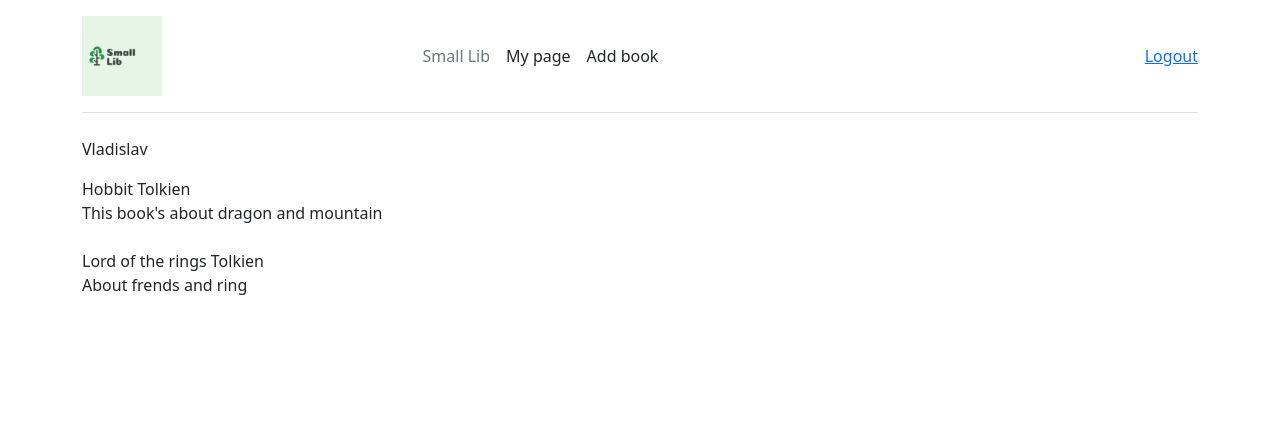
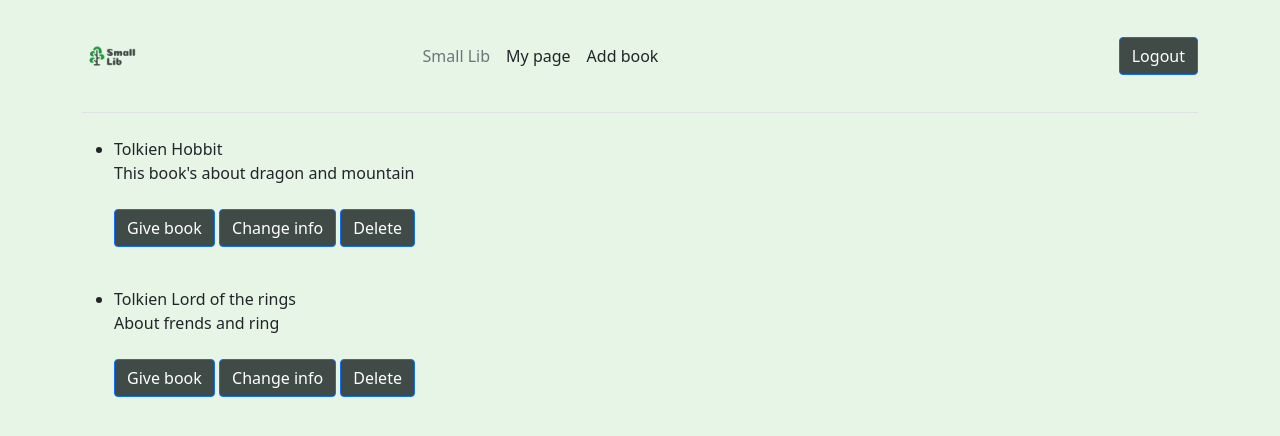
Before and after one commit to vladibuyanov/small_lib, a Flask app: page /1 in a window 1280 px wide. Shown: the top 436 px of the page. Run offline with Flask 2, Linux system fonts and the light colour scheme; a user stored in the database is signed in; data comes from the database, SQL or seed files in the repository; both versions use the stored data as it was after the commit.

Commit message:
Ver. 22/04

```diff
--- a/main.py
+++ b/main.py
@@ -46,20 +46,22 @@ def load_user(user_id):
 
 
 # Variables
-books_res = db.session.query(Books).all()
 user_res = db.session.query(User).all()
 # all_res = db.session.query(User, Books).join(Books, User.id == Books.user_id).all()
+# books_res = db.session.query(Books).all()
 
 
 # Main page
 @app.route('/', methods=['GET', 'POST'])
 def index():
+    books_res = db.session.query(Books).all()
     return render_template('index.html', user_res=user_res, books_res=books_res)
 
 
 # Users dynamic page
 @app.route('/<int:page_id>')
 def user(page_id):
+    books_res = db.session.query(Books).all()
     return render_template('page_id.html', user_res=user_res[page_id - 1], books_res=books_res)
 
 
@@ -83,6 +85,55 @@ def add():
         return redirect(url_for('index'))
     else:
         return render_template('add.html')
+
+
+# Change book info
+@app.route('/change_book_info/<int:book_page_id>', methods=['GET', 'POST'])
+@login_required
+def change_book_info(book_page_id):
+    book_for_change = Books.query.filter_by(id=book_page_id).all()[0]
+    if request.method == 'POST':
+        book_for_change.book = request.form['book']
+        book_for_change.author = request.form['author']
+        book_for_change.about = request.form['about']
+        try:
+            db.session.commit()
+            return redirect(url_for('index'))
+        except:
+            db.session.rollback()
+            return redirect(url_for('index'))
+    return render_template('change_book_info.html', book_for_change=book_for_change)
+
+
+# Give book
+@app.route('/give_book/<int:book_page_id>', methods=['GET', 'POST'])
+@login_required
+def give_book(book_page_id):
+    book_for_give = Books.query.filter_by(id=book_page_id).all()[0]
+    if request.method == 'POST':
+        email_to_give = request.form['give_book_to_email']
+        book_for_give.user_id = User.query.filter_by(email=email_to_give).all()[0].id
+        try:
+            db.session.commit()
+            return redirect(url_for('index'))
+        except:
+            db.session.rollback()
+            return redirect(url_for('index'))
+    return render_template('give_book.html')
+
+
+# Delete book
+@app.route('/del/<int:book_page_id>')
+@login_required
+def delete_book(book_page_id):
+    book_for_delete = Books.query.filter_by(id=book_page_id).all()[0]
+    try:
+        db.session.delete(book_for_delete)
+        db.session.commit()
+        return redirect(url_for('index'))
+    except:
+        db.session.rollback()
+        return redirect(url_for('index'))
 
 
 # Registration page
--- a/templates/add.html
+++ b/templates/add.html
@@ -10,7 +10,7 @@
                 {% for msg in get_flashed_messages(True) %}
                     <div class="flash">{{ msg[1] }}</div> <br>
                 {% endfor %}
-                <button class="btn btn-outline-primary" type="submit">Add</button>
+                <button class="btn btn-primary" type="submit">Add</button>
             </form>
     </div>
 {% endblock %}
--- a/templates/base.html
+++ b/templates/base.html
@@ -7,12 +7,25 @@
           rel="stylesheet"
           integrity="sha384-1BmE4kWBq78iYhFldvKuhfTAU6auU8tT94WrHftjDbrCEXSU1oBoqyl2QvZ6jIW3"
           crossorigin="anonymous">
+    <style>
+        body {
+            background-color: #E6F5E5;
+        }
+        a {
+            text-decoration: none;
+            color: black;
+        }
+        .btn-primary {
+            background-color: #404A46;
+            border_color: white;
+        }
+    </style>
 </head>
 <body>
 
     <div class="container">
         <header class="d-flex flex-wrap align-items-center justify-content-between py-3 mb-4 border-bottom">
-            <img src= "../static/img/logo.png" width="80" height="80">
+            <a href="/"><img src= "../static/img/logo.png" width="80" height="80"></a>
             <ul class="nav col-12 col-md-auto mb-2 justify-content-center mb-md-0">
                 <li><a href="/" class="nav-link px-2 link-secondary">Small Lib</a></li>
               {% if current_user.is_authenticated %}
@@ -23,17 +36,20 @@
 
           {% if not current_user.is_authenticated %}
               <div class="col-md-3 text-end">
-                  <a href="/login">Login</a>
-                  <a href="/registration">Sign-up</a>
-                <!--<button type="button" class="btn btn-outline-primary me-2">Login</button>
-                <button type="button" class="btn btn-primary">Sign-up</button> -->
+                <button type="button" class="btn btn-outline-primary me-2">
+                    <a href="/login">Login</a>
+                </button>
+                <button type="button" class="btn btn-primary">
+                    <a href="/registration" style="color: white;">Sign-up</a>
+                </button>
               </div>
            {% endif %}
 
             {% if current_user.is_authenticated %}
               <div class="col-md-3 text-end">
-                  <a href="/logout">Logout</a>
-                  <!--<button type="button" class="btn btn-primary">Sign-up</button>-->
+                  <button type="button" class="btn btn-primary">
+                      <a href="/logout" style="color: white;">Logout</a>
+                  </button>
               </div>
            {% endif %}
         </header>
--- a/templates/index.html
+++ b/templates/index.html
@@ -4,13 +4,13 @@
     <div>
         {% for user_on_page in user_res %}
         <p><a href='/{{ user_on_page.id }}'>{{ user_on_page.name }}</a></p>
-        <p>
+            <ul>
             {% for book in books_res %}
                 {% if book.user_id == user_on_page.id %}
-                    {{ book.book }}<br>
+                    <li>{{ book.book }}
                 {% endif %}
             {% endfor %}
-        </p>
+            </ul>
         {% endfor %}
     </div>
 {% endblock %}
--- a/templates/page_id.html
+++ b/templates/page_id.html
@@ -2,15 +2,28 @@
 
 {% block content %}
     <div>
-        <p>{{ user_res.name }}</p>
         <p>
            {% for book in books_res %}
                 {% if book.user_id == user_res.id %}
-                    {{ book.book }} {{ book.author }} <br>
-                    {{ book.about }}<br><br>
+                    <ul>
+                        <li>{{ book.author }} {{ book.book }}<br>
+                        {{ book.about }}<br><br>
+                        {% if current_user.is_authenticated and current_user.id == user_res.id %}
+                            <div>
+                                <button class="btn btn-primary">
+                                    <a href="/give_book/{{ book.id }}" style="color: white">Give book</a>
+                                </button>
+                                <button class="btn btn-primary">
+                                    <a href="/change_book_info/{{ book.id }}" style="color: white">Change info</a>
+                                </button>
+                                <button class="btn btn-primary">
+                                    <a href="/del/{{ book.id }}" style="color: white">Delete</a>
+                                </button>
+                            </div> <br>
+                        {% endif %}
+                    </ul>
                 {% endif %}
             {% endfor %}
-       </p>
+        </p>
     </div>
-
 {% endblock %}
```
Also changed, not shown: templates/change_book_info.html (added, +16 -0 lines), templates/give_book.html (added, +14 -0 lines), small-lib_2.db, static/css/main.css (added).
